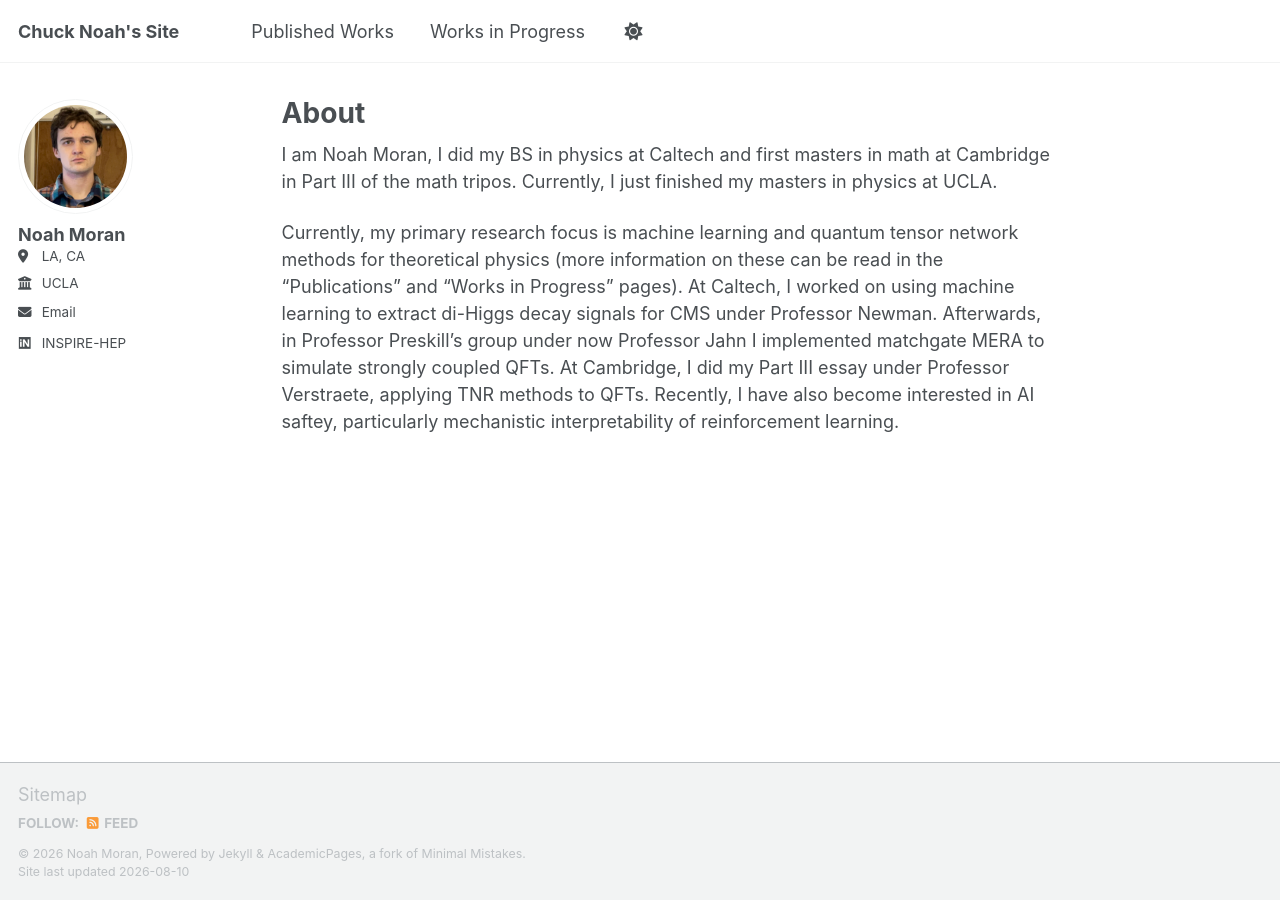
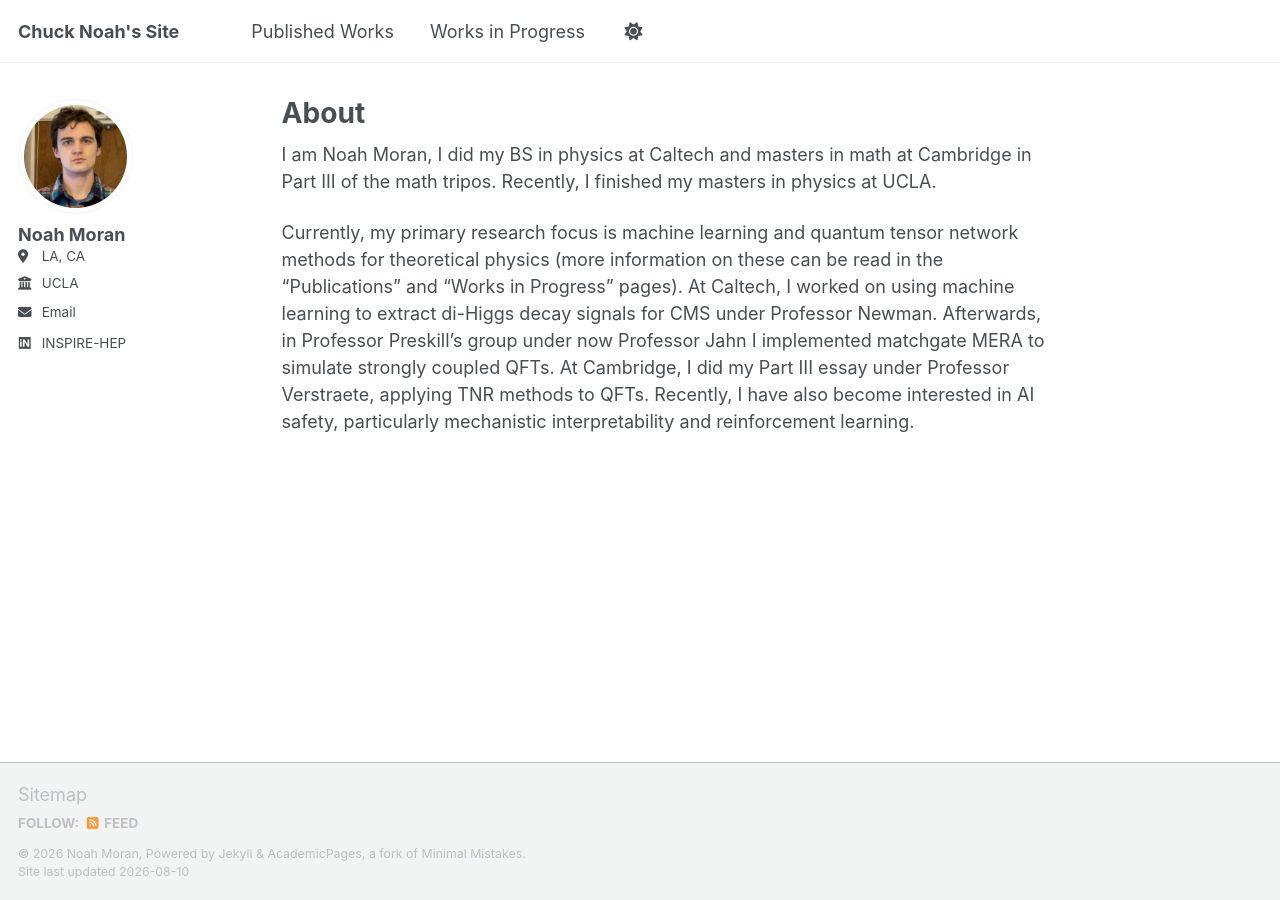
Before and after one commit to chucknoah/chucknoah.github.io, a Jekyll site: the page built from _pages/about.md, in a window 1280 px wide. Built offline with Jekyll 4.4.1, drawn with Linux system fonts in a browser that asks for light colours; some web fonts are replaced; a script bundle is joined from its source files by our own code; library files that are not in the unit come from our copies.

Commit message:
corrected typos

```diff
--- a/_pages/about.md
+++ b/_pages/about.md
@@ -8,6 +8,6 @@ redirect_from:
   - /about.html
 ---
 
-I am Noah Moran, I did my BS in physics at Caltech and first masters in math at Cambridge in Part III of the math tripos. Currently, I just finished my masters in physics at UCLA.
+I am Noah Moran, I did my BS in physics at Caltech and masters in math at Cambridge in Part III of the math tripos. Recently, I finished my masters in physics at UCLA.
 
-Currently, my primary research focus is machine learning and quantum tensor network methods for theoretical physics (more information on these can be read in the "Publications" and "Works in Progress" pages). At Caltech, I worked on using machine learning to extract di-Higgs decay signals for CMS under Professor Newman. Afterwards, in Professor Preskill's group under now Professor Jahn I implemented matchgate MERA to simulate strongly coupled QFTs. At Cambridge, I did my Part III essay under Professor Verstraete, applying TNR methods to QFTs. Recently, I have also become interested in AI saftey, particularly mechanistic interpretability of reinforcement learning.
+Currently, my primary research focus is machine learning and quantum tensor network methods for theoretical physics (more information on these can be read in the "Publications" and "Works in Progress" pages). At Caltech, I worked on using machine learning to extract di-Higgs decay signals for CMS under Professor Newman. Afterwards, in Professor Preskill's group under now Professor Jahn I implemented matchgate MERA to simulate strongly coupled QFTs. At Cambridge, I did my Part III essay under Professor Verstraete, applying TNR methods to QFTs. Recently, I have also become interested in AI safety, particularly mechanistic interpretability and reinforcement learning.
```
